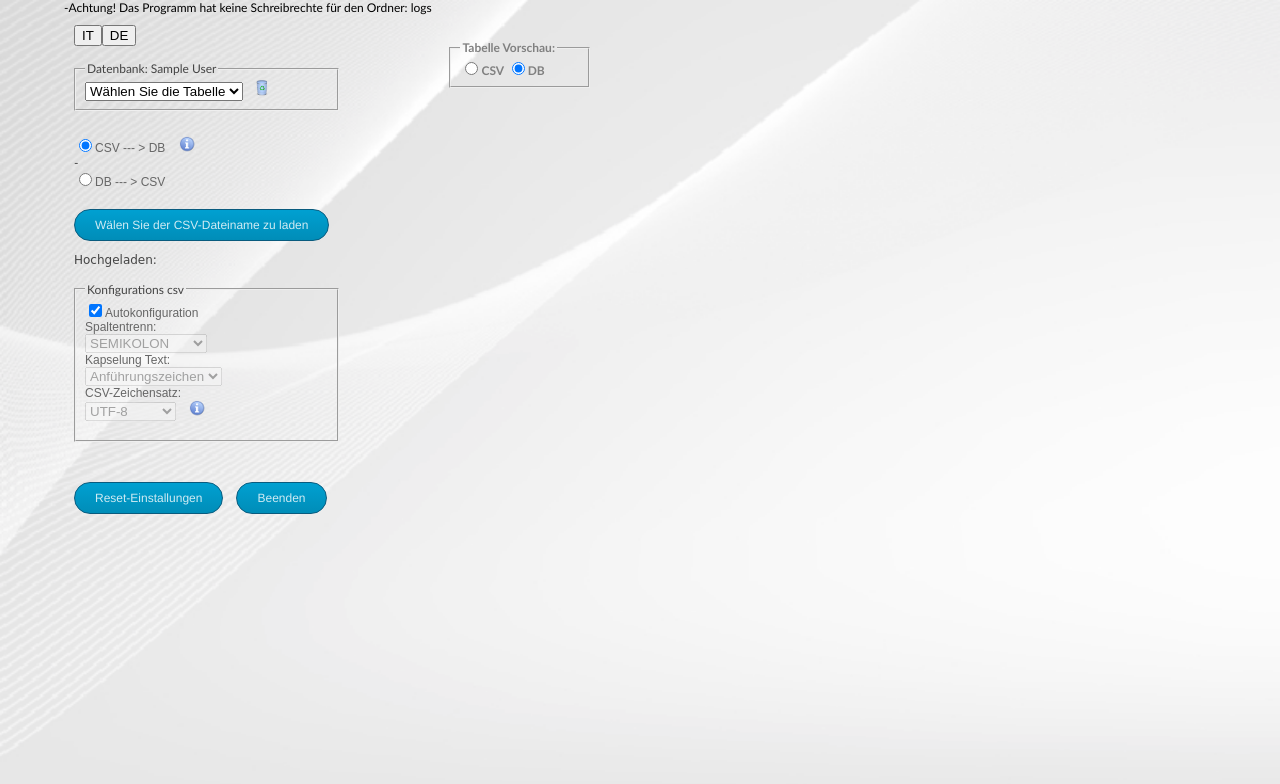
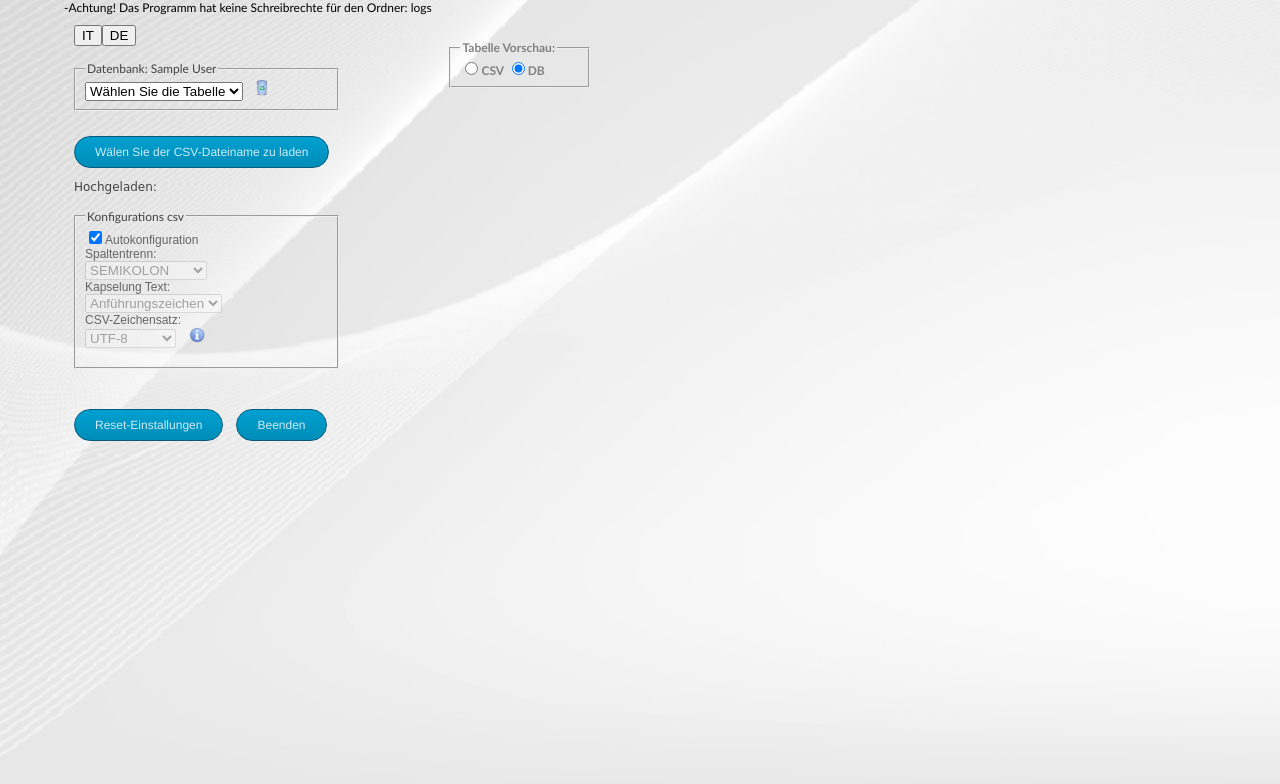
Before and after one commit to balmistan/csv-import-2, a PHP site: page /pages/main.php in a window 1280 px wide. Shown: the top 784 px of the page. Run offline with PHP 8.4, Linux system fonts and the light colour scheme; the visitor is signed in with stand-in values (Sample User, id 1); data that the repository does not hold is empty; some libraries are stand-ins or nearby versions.

Commit message:
continuation

```diff
--- a/pages/debug.php
+++ b/pages/debug.php
@@ -14,7 +14,7 @@
     call_user_func_array('var_dump', $var);
     $string = ob_get_clean();
 
-    if ($fp = fopen("../debug2.txt", "a+")) {
+    if ($fp = fopen("../logs/debug2.txt", "a+")) {
         fwrite($fp, $string . "\n");
         fclose($fp);
     }
--- a/pages/js/main.js
+++ b/pages/js/main.js
@@ -51,7 +51,7 @@ $(document).ready(function () {
         location.reload();
     });
 
-    function resetfunc(){
+    function resetfunc() {
         JQUERY4U.sendToServer("init.php"); //reset all settings parameters saved in session
 
     }
@@ -82,7 +82,7 @@ $(document).ready(function () {
 
 
     $('#div_radio_btn').change(function () {
-        checkbtntest()
+        checkbtntest();
     });
 
     $('input:radio[name=radiopreview]').click(function () {
@@ -132,7 +132,7 @@ $(document).ready(function () {
                         break;
                     case 1:
                         msg = "Erfolg!";
-                       show_db_preview();
+                        show_db_preview();
                         break;
                     case 2:
                         msg = "Fehler! Das DBMS antwortet mit der Nachricht: \"" + issue[1] + "\""; //msg from DBMS
@@ -152,7 +152,7 @@ $(document).ready(function () {
     });
 
 
-    $("#show_diff_file").click(function(){
+    $("#show_diff_file").click(function () {
         document.location = "wrapper.php?filename=Fehler.xls";
     });
 
@@ -233,7 +233,7 @@ $(document).ready(function () {
 
     function show_msg(msg) {
 
-        $("#info-msg").html(msg).removeAttr('style').fadeOut(5000);
+        $("#info-msg").html(msg).removeAttr('style').fadeOut(10000);
     }
 
 
@@ -256,7 +256,7 @@ $(document).ready(function () {
         //  if (!dbtabledata) {
         //      dbtabledata = JQUERY4U.sendToServer("getcontenttable.php");
         //  }
-
+        $("#wait-icon").show();
         $('input:radio[name=radiopreview]').val(['db']); //set radiobutton for title
 
         $("#mytable").empty();
@@ -271,7 +271,7 @@ $(document).ready(function () {
                 dbtabledata = JSON.parse(arr);
             }
         });
-
+        $("#wait-icon").hide();
     }
 
     function show_csv_preview() {
@@ -281,12 +281,7 @@ $(document).ready(function () {
             return;
         }
 
-        //    if (!csvtabledata) {
-        //        csvtabledata = JQUERY4U.sendToServer("csvhandle.php")
-        //    }
-//alert(csvtabledata["info"]["sep"])
-
-
+        $("#wait-icon").show();
 
         $("#mytable").empty();
 
@@ -303,6 +298,7 @@ $(document).ready(function () {
                 $('input:radio[name=radiopreview]').val(['csv']); //set radiobutton for title
             }
         });
+        $("#wait-icon").hide();
     }
 
 
@@ -320,7 +316,7 @@ $(document).ready(function () {
 
 
     function show_config_table() {
-
+        $("#wait-icon").show();
         if ($("#select-mysql-table").val() != "") {  //no mysqltable selected or not csv uploaded
 
             var html_header = "";
@@ -339,13 +335,13 @@ $(document).ready(function () {
                     return;  //not csv file uploaded
                 }
 
-                if(csvtabledata){ //if not null
+                if (csvtabledata) { //if not null
 
-                for (var i = 0; i < csvtabledata["tabheader"].length; i++) { //csv column
-                    html_body += "<tr><td class=\"csv-column\">" + csvtabledata["tabheader"][i]["title"] + "</td><td>---></td><td>" + select_html_db + "</td><tr>\n";
-                }
-                }else{
-                     show_msg("Es ist notwendig eine CSV-Datei hochladen!");
+                    for (var i = 0; i < csvtabledata["tabheader"].length; i++) { //csv column
+                        html_body += "<tr><td class=\"csv-column\">" + csvtabledata["tabheader"][i]["title"] + "</td><td>---></td><td>" + select_html_db + "</td><tr>\n";
+                    }
+                } else {
+                    show_msg("Es ist notwendig eine CSV-Datei hochladen!");
                 }
             } else {  //dbtocsv
 
@@ -366,6 +362,7 @@ $(document).ready(function () {
             $("#configuration-table").html("");
             //  $(".table-title").css("visibility", "hidden");
         }
+        $("#wait-icon").hide();
     }
 
 
@@ -421,6 +418,10 @@ $(document).ready(function () {
         multiple: false,
         acceptFiles: "text/csv, application/zip",
         uploadStr: lang_text["button"]["upload"],
+        onSubmit: function (files)
+        {
+            $("#wait-icon").show();
+        },
         onSuccess: function (files, data, xhr, pd)
         {
             csvtabledata = null;
@@ -430,12 +431,12 @@ $(document).ready(function () {
             if ($("#select-mysql-table").val() != "" || $("input[name='radio_inp_exp']:checked").val() === "db_csv") {
                 show_config_table();
             }
+            $("#wait-icon").hide();
 
         },
         onError: function (files, status, errMsg, pd)
         {
-            //files: list of files
-            //status: error status
+            $("#wait-icon").hide();
             alert(errMsg)
         }
     });
--- a/pages/main.php
+++ b/pages/main.php
@@ -125,7 +125,7 @@ function maxsizeupload_bytes() {
 
 
                 <div id="upload-download-block">
-
+<!--
                     <div id="div_radio_btn">
                         <?php
                         if ($dir == "dbtocsv") {
@@ -152,7 +152,7 @@ function maxsizeupload_bytes() {
                         }
                         ?>
                     </div>
-
+-->
                     <div id="fileuploader" class="csvtodb"></div>
                     <?php
                     echo "<p id=\"uploaded-file-name\" class=\"csvtodb\">" . $legend["uploaded"] . "&nbsp;<span><?php echo $fnup; ?></span></p>
```
Also changed, not shown: .htaccess, 2 other files.
